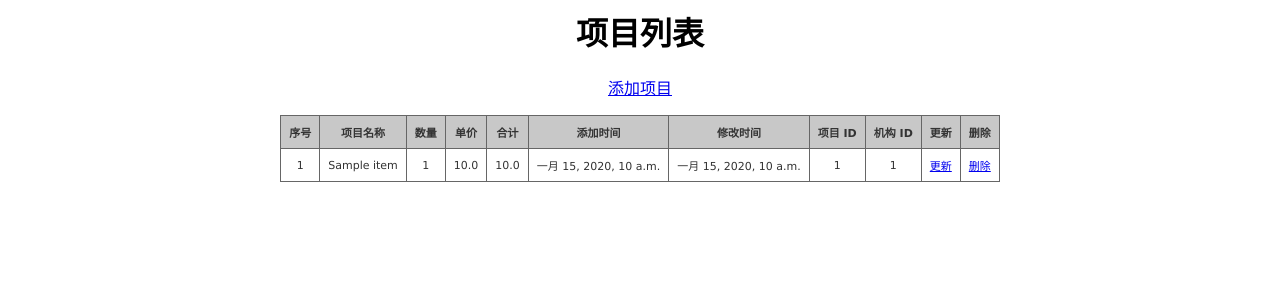
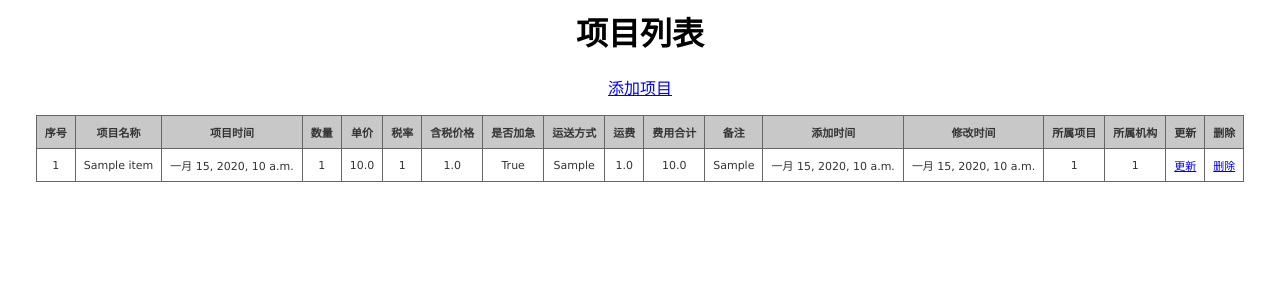
Before and after one commit to sadhong/ProjectSSS, a Django app: page /price/item_table.html in a window 1280 px wide. Shown: the top 300 px of the page. Run offline with Django 3.2, Linux system fonts and the light colour scheme; tables that the repository leaves empty hold one stand-in row (values such as "Sample post").

Commit message:
first commit

```diff
--- a/ProjectSSS/settings.py
+++ b/ProjectSSS/settings.py
@@ -27,7 +27,7 @@ SECRET_KEY = 'django-insecure-tl7)p$2vt&+k)b@=n&212r+m_cgetmtw2sj0hcg(n7hc1!d)5)
 # SECURITY WARNING: don't run with debug turned on in production!
 DEBUG = True
 
-ALLOWED_HOSTS = []
+ALLOWED_HOSTS = ['192.168.1.65']
 
 
 # Application definition
--- a/price/models.py
+++ b/price/models.py
@@ -1,7 +1,6 @@
 from django.db import models
 import django.utils.timezone as timezone
 # Create your models here.
-
 
 class Item(models.Model):    #创建工程列表
     iname = models.CharField(max_length=200, blank=True, null=True, verbose_name='工程名称')
--- a/price/templates/item_table.html
+++ b/price/templates/item_table.html
@@ -46,13 +46,20 @@
     <tr>
         <th>序号</th>
         <th>项目名称</th>
+        <th>项目时间</th>
         <th>数量</th>
         <th>单价</th>
-        <th>合计</th>
+        <th>税率</th>
+        <th>含税价格</th>
+        <th>是否加急</th>
+        <th>运送方式</th>
+        <th>运费</th>
+        <th>费用合计</th>
+        <th>备注</th>
         <th>添加时间</th>
         <th>修改时间</th>
-        <th>项目 ID</th>
-        <th>机构 ID</th>
+        <th>所属项目</th>
+        <th>所属机构</th>
         <th>更新</th>
         <th>删除</th>
     </tr>
@@ -60,9 +67,16 @@
     <tr>
         <td>{{ item.id }}</td>
         <td>{{ item.iname }}</td>
+        <td>{{ item.idate }}</td>
         <td>{{ item.inum }}</td>
         <td>{{ item.iprice }}</td>
+        <td>{% widthratio item.itaxi|add:100 100 1 %}</td>
+        <td>{{ item.tcount }}</td>
+        <td>{{ item.isUrgency }}</td>
+        <td>{{ item.toWhere }}</td>
+        <td>{{ item.shipcount }}</td>
         <td>{{ item.itotal }}</td>
+        <td>{{ item.imemo }}</td>
         <td>{{ item.add_date }}</td>
         <td>{{ item.mod_date }}</td>
         <td>{{ item.pid }}</td>
```
Also changed, not shown: price/admin.py (line endings or trailing spaces).
